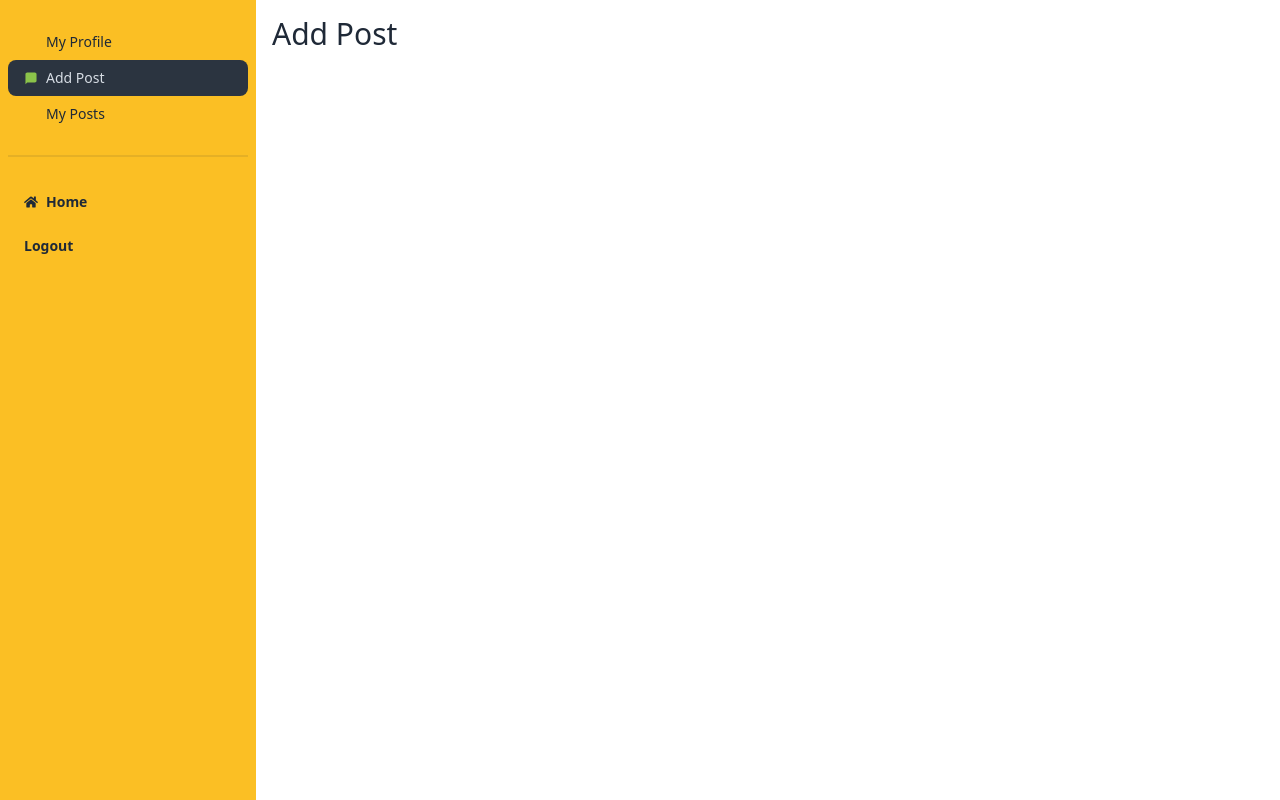
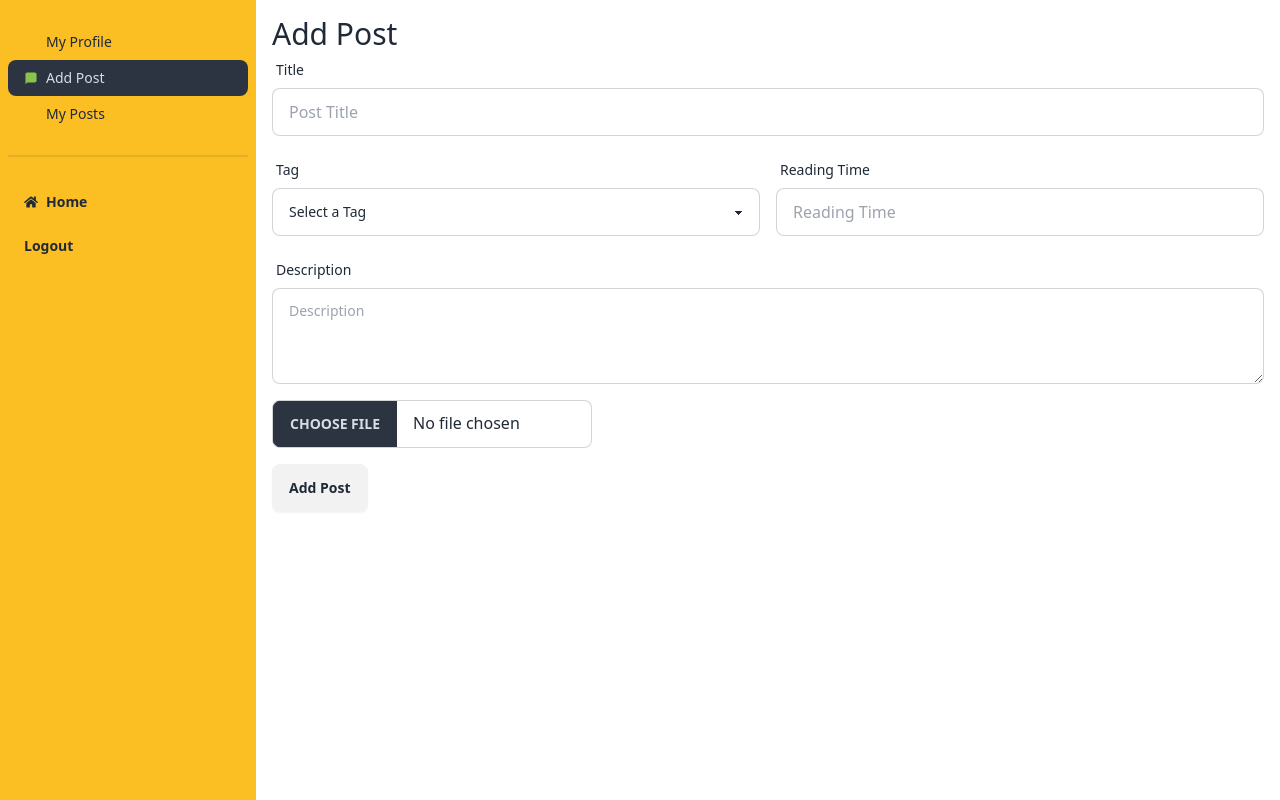
Before and after one commit to nayanrashed/final-firefly-rashed, a React (Vite) app: page /dashboard/addPost in a window 1280 px wide. Built offline with nearby package versions, Linux system fonts and the light colour scheme; no server answers; some icons are missing.

Commit message:
addpost page created

```diff
--- a/package.json
+++ b/package.json
@@ -15,6 +15,7 @@
     "firebase": "^10.6.0",
     "localforage": "^1.10.0",
     "match-sorter": "^6.3.1",
+    "moment": "^2.29.4",
     "react": "^18.2.0",
     "react-dom": "^18.2.0",
     "react-helmet-async": "^2.0.1",
--- a/src/pages/DashBoard/AddPost/AddPost.jsx
+++ b/src/pages/DashBoard/AddPost/AddPost.jsx
@@ -1,11 +1,129 @@
+import { useForm } from "react-hook-form";
+import useAxiosPublic from "../../../hooks/useAxiosPublic";
+import useAuth from "../../../hooks/useAuth";
+import useAxiosSecure from "../../../hooks/useAxiosSecure";
+import Swal from "sweetalert2";
+import moment from 'moment';
 
+const image_hosting_key = import.meta.env.VITE_IMAGE_HOSTING_KEY;
+const image_hosting_api = `https://api.imgbb.com/1/upload?key=${image_hosting_key}`;
 
 const AddPost = () => {
-    return (
-        <div>
-            <h3 className="text-3xl">Add Post</h3>
+  const { register, handleSubmit, reset } = useForm();
+  const { user } = useAuth();
+  console.log(user);
+  const axiosPublic = useAxiosPublic();
+  const axiosSecure = useAxiosSecure();
+  const onSubmit = async (data) => {
+    console.log(data);
+    const imageFile = { image: data.image[0] };
+    const onTime =moment().format("dddd, MMMM D, YYYY");
+    const res = await axiosPublic.post(image_hosting_api, imageFile, {
+      headers: {
+        "content-type": "multipart/form-data",
+      },
+    });
+    console.log(res.data);
+    if (res.data.success) {
+      const postData = {
+        title: data.postTitle,
+        tags: data.tags,
+        readingTime: parseInt(data.readingTime),
+        description: data.description,
+        image: res.data.data.display_url,
+        authorName: user?.displayName,
+        authorPhoto: user?.photoURL,
+        authorEmail: user?.email,
+        postTime:onTime,
+        upVote: 0,
+        upVoteBy: [],
+        downVote: 0,
+        downVoteBy: [],
+      };
+      const postRes = await axiosSecure.post("/posts", postData);
+      console.log(postRes);
+      if (postRes.data.insertedId) {
+        reset();
+        Swal.fire({
+          position: "top-end",
+          icon: "success",
+          title: "Your post added successfully",
+          showConfirmButton: false,
+          timer: 1500,
+        });
+      }
+    }
+  };
+  return (
+    <>
+      <div>
+        <h3 className="text-3xl">Add Post</h3>
+      </div>
+      <form onSubmit={handleSubmit(onSubmit)}>
+        <div className="form-control w-full">
+          <label className="label">
+            <span className="label-text">Title</span>
+          </label>
+          <input
+            {...register("postTitle", { required: true })}
+            type="text"
+            placeholder="Post Title"
+            className="input input-bordered w-full"
+          />
         </div>
-    );
+        <div className="flex w-full my-4 gap-4">
+          <div className="form-control md:w-1/2">
+            <label className="label">
+              <span className="label-text">Tag</span>
+            </label>
+            <select
+              defaultValue="default"
+              {...register("tags", { required: true })}
+              className="select select-bordered "
+            >
+              <option disabled value="default">
+                Select a Tag
+              </option>
+              <option value="arts">Arts</option>
+              <option value="writing">Writing</option>
+              <option value="humor">Humor</option>
+              <option value="technology">Technology</option>
+              <option value="programming">Programming</option>
+            </select>
+          </div>
+          <div className="form-control md:w-1/2">
+            <label className="label">
+              <span className="label-text">Reading Time</span>
+            </label>
+            <input
+              {...register("readingTime", { required: true })}
+              type="number"
+              placeholder="Reading Time"
+              className="input input-bordered w-full"
+            />
+          </div>
+        </div>
+        <div className="form-control">
+          <label className="label">
+            <span className="label-text">Description</span>
+          </label>
+          <textarea
+            {...register("description", { required: true })}
+            className="textarea textarea-bordered h-24"
+            placeholder="Description"
+          ></textarea>
+        </div>
+        <div className="form-control w-full my-4">
+          <input
+            {...register("image", { required: true })}
+            type="file"
+            className="file-input file-input-bordered w-full max-w-xs"
+          />
+        </div>
+        <button className="btn">Add Post</button>
+      </form>
+    </>
+  );
 };
 
 export default AddPost;
--- a/src/pages/DashBoard/MyPosts/MyPosts.jsx
+++ b/src/pages/DashBoard/MyPosts/MyPosts.jsx
@@ -2,9 +2,11 @@
 
 const MyPosts = () => {
     return (
+        <>
         <div>
             <h3 className="text-3xl">My Posts</h3>
         </div>
+        </>
     );
 };
 
```
Also changed, not shown: 1 other file (tests, documents, lock files or other folders).
